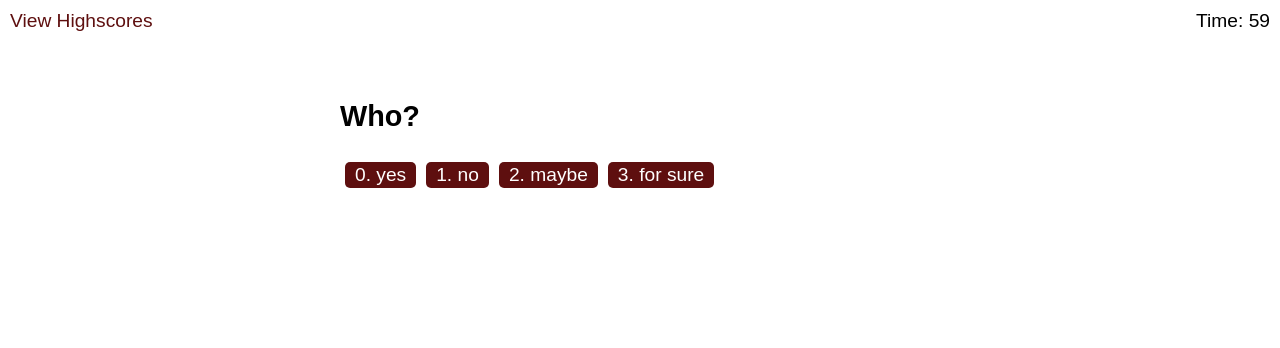
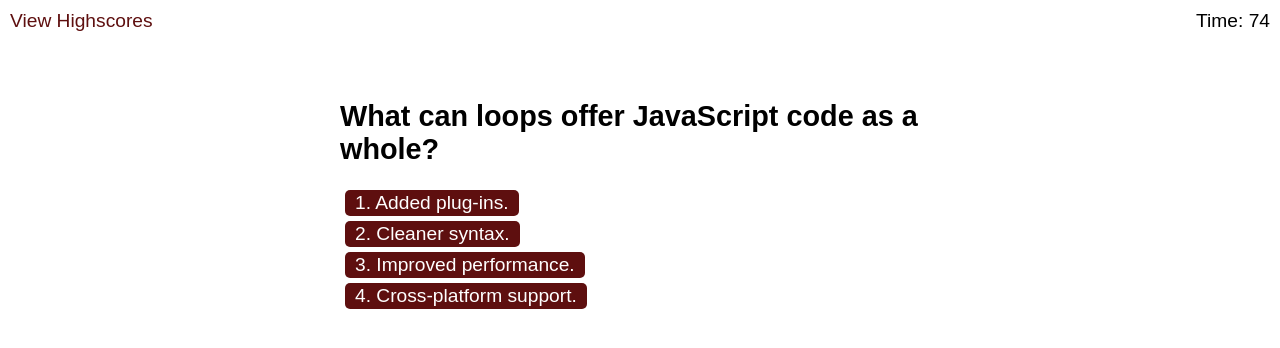
Before and after one commit to SadboiTay/code-quiz, a plain HTML site: page index.html in a window 1280 px wide. Both pictures are taken after a click on the button "Start Quiz". Drawn offline with Linux system fonts and the light colour scheme.

Commit message:
insert questions

```diff
--- a/assets/css/style.css
+++ b/assets/css/style.css
@@ -42,6 +42,10 @@ button {
     transition: background-color 0.1s;
 }
 
+.choices button {
+    display: block;
+}
+
 button:hover {
     background-color: var(--color2);
 }
--- a/assets/js/script.js
+++ b/assets/js/script.js
@@ -12,36 +12,36 @@ var submitBtnEl = document.querySelector('#submit');
 var initialsEl = document.querySelector('#initials');
 
 // variable for timer and questions array
-var time = 60;
+var time = 75;
 var timerInterval;
 var currentQuestionIndex = 0;
 
 // create questions array with choices and answers
 var questionsArr = [
     {
-        q: "Who?",
-        choices: ["yes", "no", "maybe", "for sure"],
-        answer: "for sure"
+        q: "What can loops offer JavaScript code as a whole?",
+        choices: ["Added plug-ins.", "Cleaner syntax.", "Improved performance.", "Cross-platform support."],
+        answer: "Improved performance."
     },
     {
-        q: "What?",
-        choices: ["yes", "no", "maybe", "for sure"],
-        answer: "for sure"
+        q: "What is the default behavior called that is used to move declarations to the top of the current scope?",
+        choices: ["Jumping", "Arranging", "Sorting", "Hoisting"],
+        answer: "Hoisting"
     },
     {
-        q: "When?",
-        choices: ["yes", "no", "maybe", "for sure"],
-        answer: "for sure"
+        q: "What are the identifiers called that cannot be used as variables or function names?",
+        choices: ["Favorites", "Constants", "Reserved Words", "Concrete Terms"],
+        answer: "Reserved Words"
     },
     {
-        q: "Where?",
-        choices: ["yes", "no", "maybe", "for sure"],
-        answer: "for sure"
+        q: "What is a JavaScript element that represents either TRUE or FALSE values?",
+        choices: ["Condition", "Boolean", "Event", "RegExp"],
+        answer: "Boolean"
     },
     {
-        q: "Why?",
-        choices: ["yes", "no", "maybe", "for sure"],
-        answer: "for sure"
+        q: "What is the name of the statement that is used to exit or end a loop?",
+        choices: ["Break statement", "Close statement", "Conditional statement", "Falter statement"],
+        answer: "Break statement"
     }
 ]
 
@@ -78,7 +78,7 @@ var getQuestion = function() {
         choiceButton.setAttribute("class", "choice");
         choiceButton.setAttribute("value", choice);
 
-        choiceButton.textContent = i+". "+choice;
+        choiceButton.textContent = i+1+". "+choice;
 
         // add click even listener on each choice
         choiceButton.onclick = questionClick;
```
